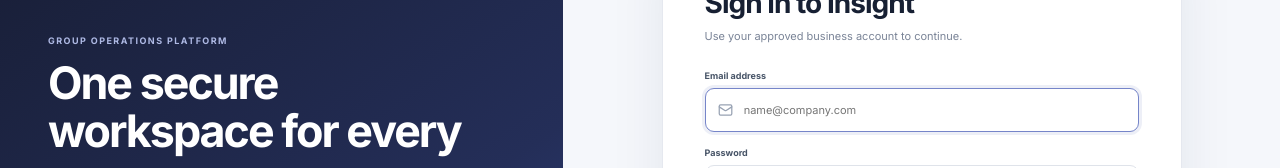
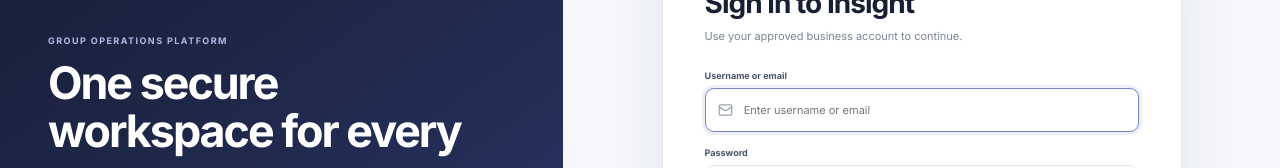
Before and after one commit to doavailllc-hub/mcsitobesinsight, a React (Vite) app in the folder client/: page /login in a window 1280 px wide. Shown: the part 223-391 px from the top of the page. Built offline with nearby package versions, Linux system fonts and the light colour scheme; no server answers.

Commit message:
Allow username sign-in for Insight

```diff
--- a/client/src/pages/Login.jsx
+++ b/client/src/pages/Login.jsx
@@ -6,7 +6,7 @@
 
 export default function Login() {
   const nav = useNavigate();
-  const [email, setEmail] = useState('');
+  const [identifier, setIdentifier] = useState('');
   const [password, setPassword] = useState('');
   const [show, setShow] = useState(false);
   const [remember, setRemember] = useState(true);
@@ -16,10 +16,10 @@
   async function submit(event) {
     event.preventDefault();
     setError('');
-    if (!email.trim() || !password) return setError('Enter your email and password.');
+    if (!identifier.trim() || !password) return setError('Enter your username or email and password.');
     setLoading(true);
     try {
-      const { data } = await api.post('/auth/login', { email: email.trim(), password });
+      const { data } = await api.post('/auth/login', { identifier: identifier.trim(), password });
       setSession(data.token, data.user, remember);
       nav('/');
     } catch (requestError) {
@@ -35,7 +35,7 @@
       <p className="eyebrow">WELCOME BACK</p><h1>Sign in to Insight</h1><p>Use your approved business account to continue.</p>
     </div>
     <form className="auth-form" onSubmit={submit}>
-      <label><span>Email address</span><div className="auth-input"><Mail size={16} /><input autoFocus autoComplete="email" type="email" value={email} onChange={event => setEmail(event.target.value)} placeholder="name@company.com" /></div></label>
+      <label><span>Username or email</span><div className="auth-input"><Mail size={16} /><input autoFocus autoComplete="username" type="text" value={identifier} onChange={event => setIdentifier(event.target.value)} placeholder="Enter username or email" /></div></label>
       <label><span>Password</span><div className="auth-input"><LockKeyhole size={16} /><input autoComplete="current-password" type={show ? 'text' : 'password'} value={password} onChange={event => setPassword(event.target.value)} placeholder="Enter your password" /><button type="button" onClick={() => setShow(!show)} aria-label={show ? 'Hide password' : 'Show password'}>{show ? <EyeOff size={16} /> : <Eye size={16} />}</button></div></label>
       <div className="auth-options"><label><input type="checkbox" checked={remember} onChange={event => setRemember(event.target.checked)} />Remember me</label><span>Contact your administrator to reset access</span></div>
       {error && <div className="auth-error">{error}</div>}
```
Also changed, not shown: 1 other file (tests, documents, lock files or other folders).
